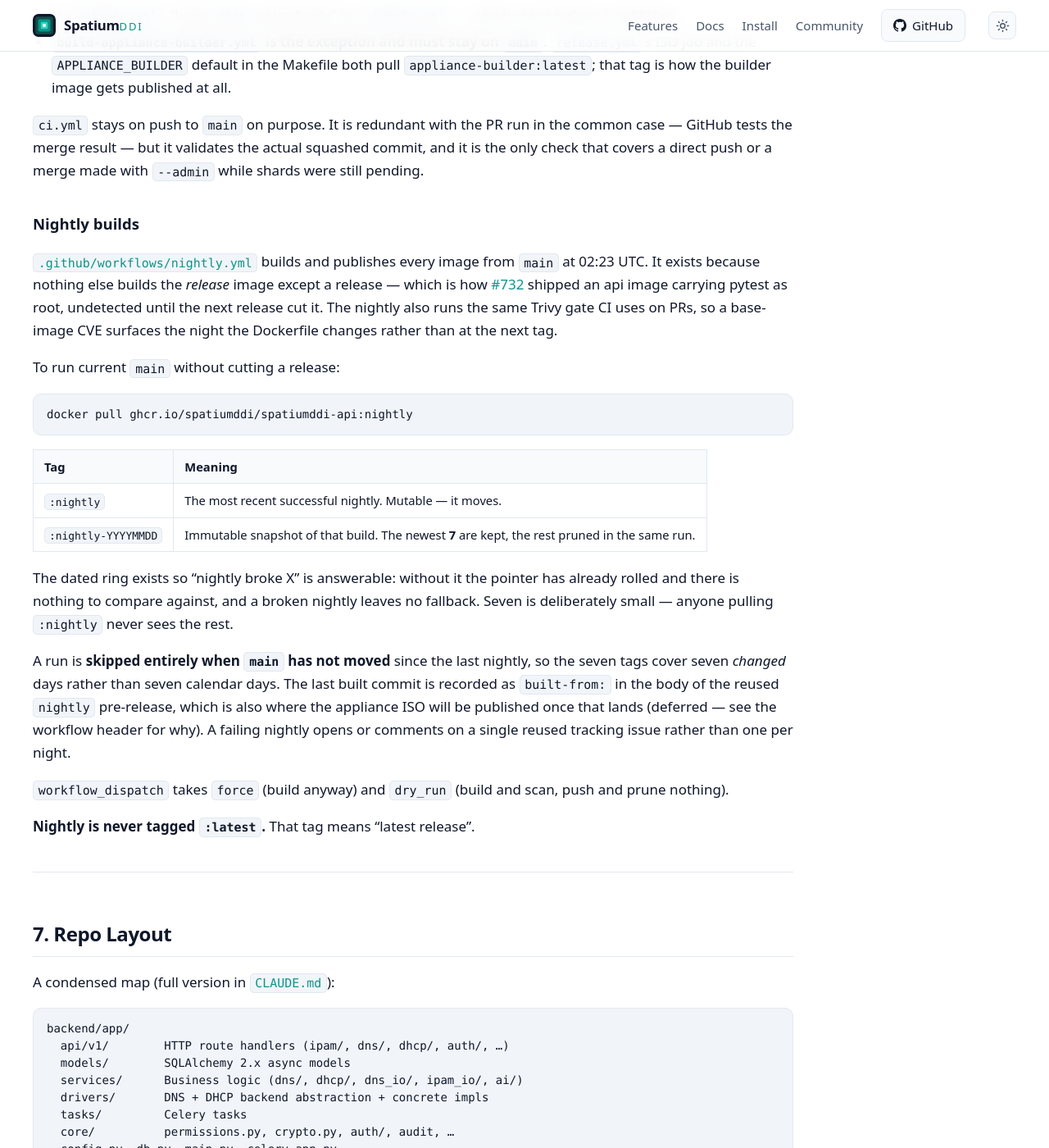
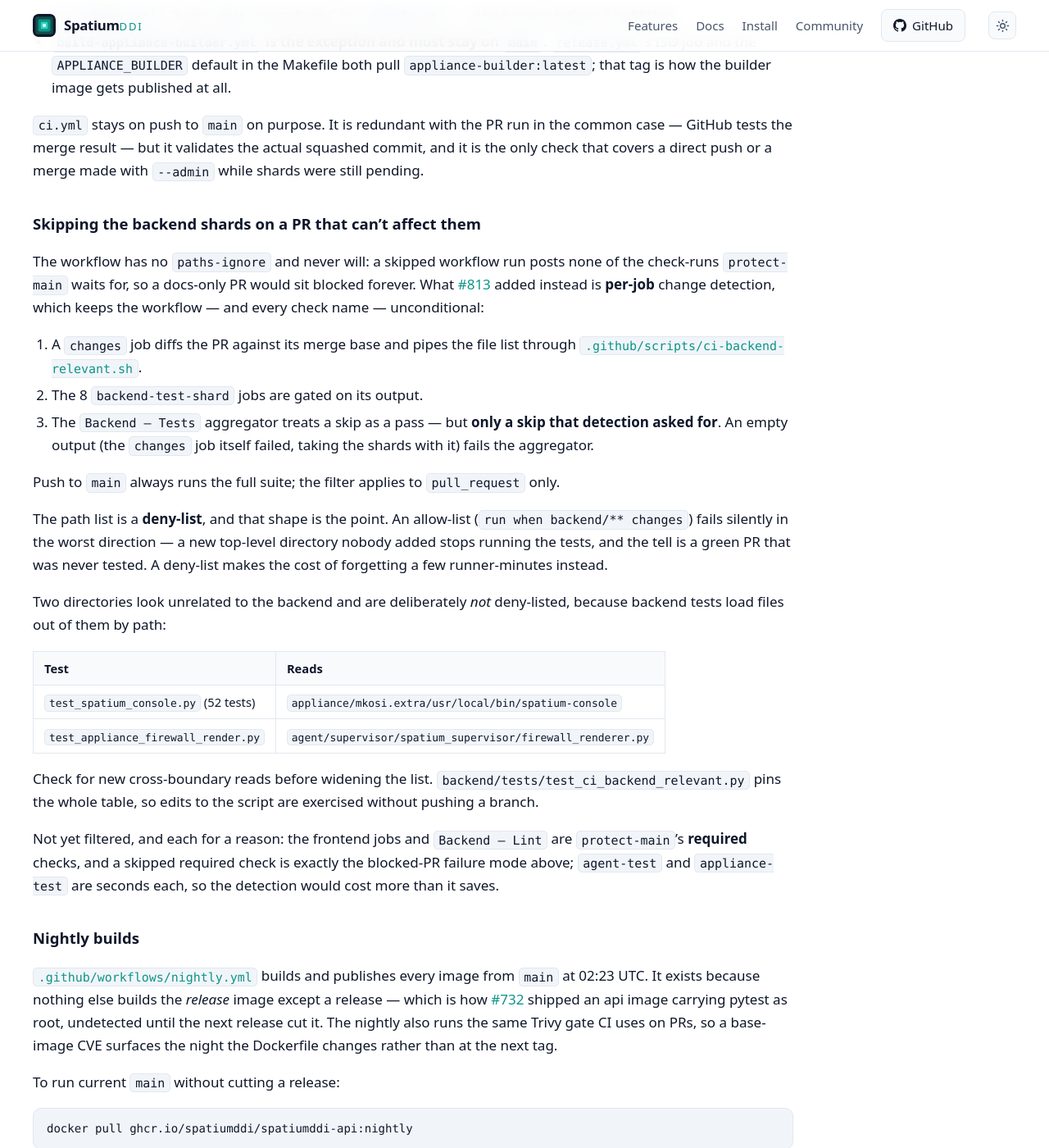
Before and after one commit to spatiumddi/spatiumddi.github.io, a Jekyll site: the page built from DEVELOPMENT.md, in a window 1280 px wide and 1400 px high, scrolled down 6679 px. Shown: the whole window at 82% size. Built offline with Jekyll 4.4.1, drawn with Linux system fonts in a browser that asks for light colours; our own code applies the rules of GitHub Pages for plain Markdown files; some of the changed text lies outside the part shown.

Commit message:
docs: publish main@0833358
Mirrored from spatiumddi/spatiumddi@0833358ad45d05f4dcf2f4b7676d58e062801092 by the docs-publish workflow. Do not edit this repository directly.

```diff
--- a/DEVELOPMENT.md
+++ b/DEVELOPMENT.md
@@ -241,7 +241,7 @@ Three of the four events have distinct jobs:
 
 | Event | Runs | Why |
 |---|---|---|
-| **Pull request** | `ci.yml`, the per-image builds (single-arch + **Trivy**), `agent-e2e.yml` | Where correctness is gated. Nothing merges without it. |
+| **Pull request** | `ci.yml` (backend shards gated on change detection — see below), the per-image builds (single-arch + **Trivy**), `agent-e2e.yml` | Where correctness is gated. Nothing merges without it. |
 | **Push to `main`** | `ci.yml`, `docs-publish.yml`, `build-appliance-builder.yml` | Post-merge safety net + the two things that must be *published* from `main`. |
 | **Release tag** | `release.yml` only | Builds and publishes every image multi-arch, the chart, and the appliance ISO. |
 | **Schedule** | `nightly.yml`, `trivy-scheduled.yml`, `prune-release-assets.yml` | Work that is about *elapsed time*, not about a change. |
@@ -267,6 +267,48 @@ Two rules follow, and both were violations once:
 run in the common case — GitHub tests the merge result — but it validates
 the actual squashed commit, and it is the only check that covers a direct
 push or a merge made with `--admin` while shards were still pending.
+
+### Skipping the backend shards on a PR that can't affect them
+
+The workflow has no `paths-ignore` and never will: a skipped workflow run
+posts none of the check-runs `protect-main` waits for, so a docs-only PR
+would sit blocked forever. What [#813](https://github.com/spatiumddi/spatiumddi/issues/813)
+added instead is **per-job** change detection, which keeps the workflow —
+and every check name — unconditional:
+
+1. A `changes` job diffs the PR against its merge base and pipes the file
+   list through [`.github/scripts/ci-backend-relevant.sh`](../.github/scripts/ci-backend-relevant.sh).
+2. The 8 `backend-test-shard` jobs are gated on its output.
+3. The `Backend — Tests` aggregator treats a skip as a pass — but **only a
+   skip that detection asked for**. An empty output (the `changes` job
+   itself failed, taking the shards with it) fails the aggregator.
+
+Push to `main` always runs the full suite; the filter applies to
+`pull_request` only.
+
+The path list is a **deny-list**, and that shape is the point. An
+allow-list (`run when backend/** changes`) fails silently in the worst
+direction — a new top-level directory nobody added stops running the
+tests, and the tell is a green PR that was never tested. A deny-list makes
+the cost of forgetting a few runner-minutes instead.
+
+Two directories look unrelated to the backend and are deliberately *not*
+deny-listed, because backend tests load files out of them by path:
+
+| Test | Reads |
+|---|---|
+| `test_spatium_console.py` (52 tests) | `appliance/mkosi.extra/usr/local/bin/spatium-console` |
+| `test_appliance_firewall_render.py` | `agent/supervisor/spatium_supervisor/firewall_renderer.py` |
+
+Check for new cross-boundary reads before widening the list.
+`backend/tests/test_ci_backend_relevant.py` pins the whole table, so
+edits to the script are exercised without pushing a branch.
+
+Not yet filtered, and each for a reason: the frontend jobs and
+`Backend — Lint` are `protect-main`'s **required** checks, and a skipped
+required check is exactly the blocked-PR failure mode above; `agent-test`
+and `appliance-test` are seconds each, so the detection would cost more
+than it saves.
 
 ### Nightly builds
 
```
